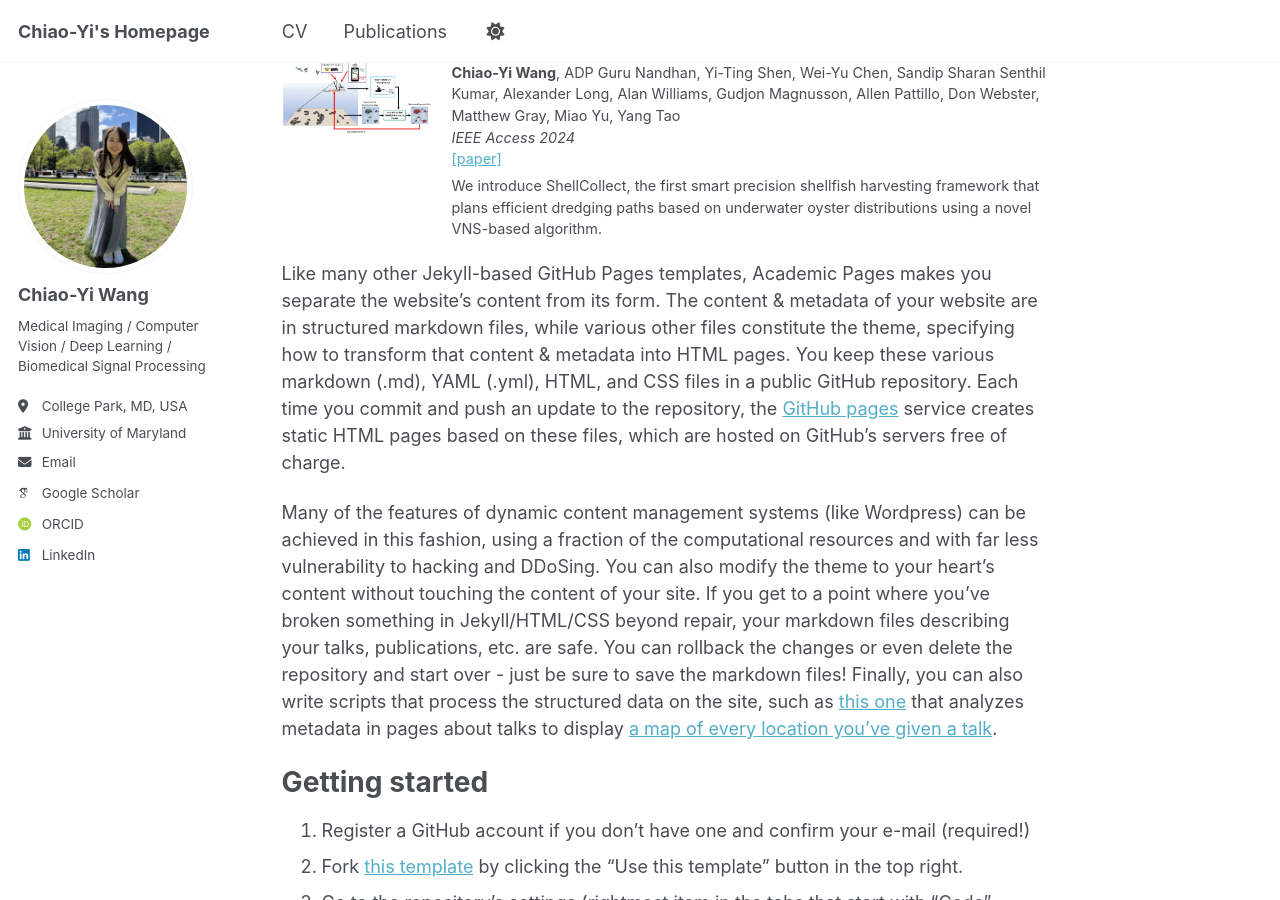
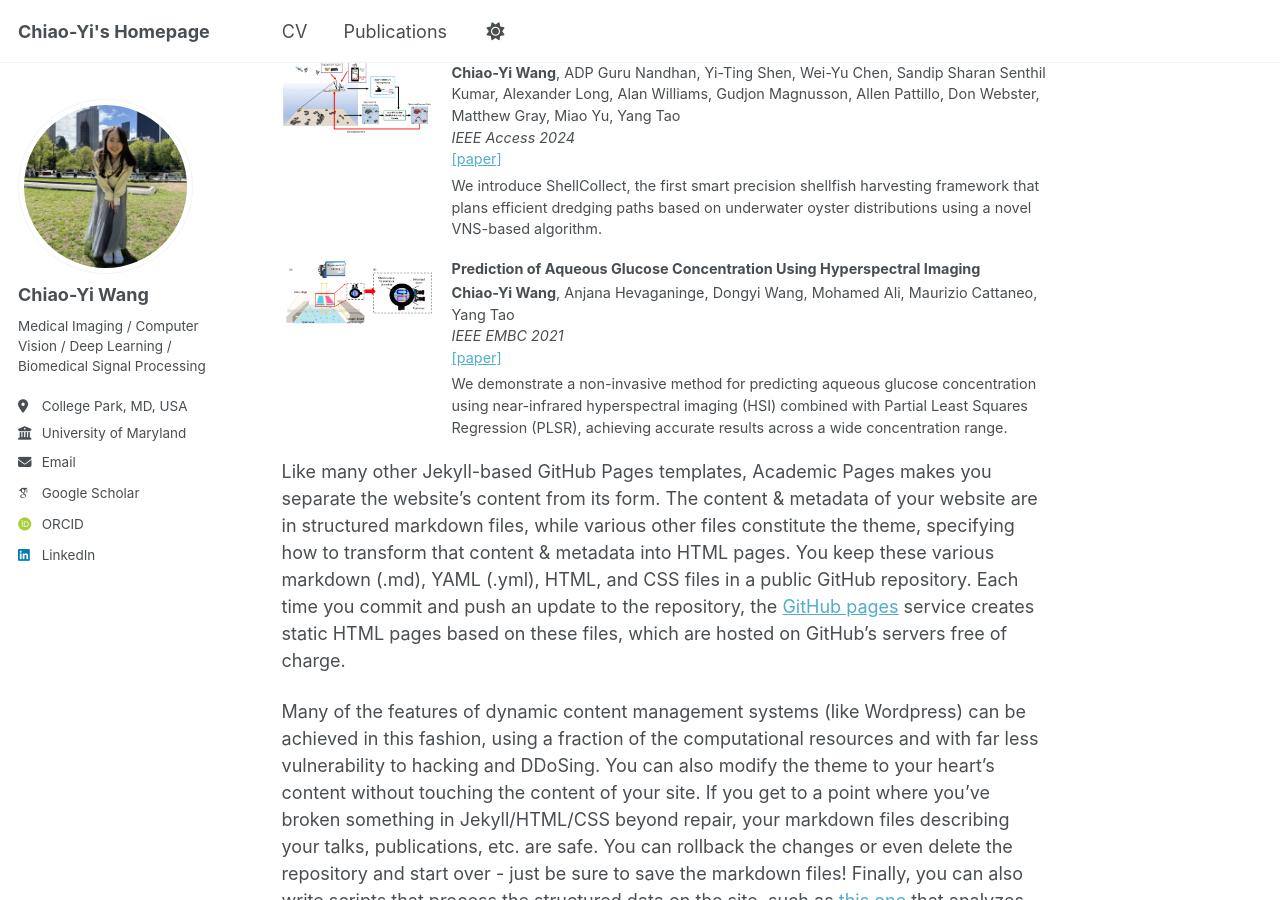
Before and after one commit to chiaoyiwang0424/chiaoyiwang0424.github.io, a Jekyll site: the page built from _pages/about.md, in a window 1280 px wide and 900 px high, scrolled down 909 px. Built offline with Jekyll 4.4.1, drawn with Linux system fonts in a browser that asks for light colours; some web fonts are replaced.

Commit message:
add paper

```diff
--- a/_pages/about.md
+++ b/_pages/about.md
@@ -84,6 +84,29 @@ Publications
   </div>
 </div>
 
+<div style="display: flex; align-items: flex-start; margin-bottom: 20px; position: relative;">
+  <img src="/images/EMBCfig.png" alt="EMBC" style="width: 150px; height: auto; margin-right: 20px; border-radius: 4px;" class="original-image">
+  <div>
+    <h3 style="margin: 0; font-size: 0.8em;">
+      Prediction of Aqueous Glucose Concentration Using Hyperspectral Imaging
+    </h3>
+    <p style="margin: 5px 0; font-size: 0.8em;">
+      <strong>Chiao-Yi Wang</strong>, Anjana Hevaganinge, Dongyi Wang, Mohamed Ali, Maurizio Cattaneo, Yang Tao
+      <br>
+      <em>IEEE EMBC 2021</em>
+      <br>
+      <a href="https://ieeexplore.ieee.org/abstract/document/9630670">[paper]</a>
+    </p>
+    <p style="margin: 0; font-size: 0.8em;">
+      We demonstrate a non-invasive method for predicting aqueous glucose concentration using near-infrared hyperspectral imaging (HSI) combined with Partial Least Squares Regression (PLSR), achieving accurate results across a wide concentration range.
+    </p>
+  </div>
+  <div class="enlarged-image-container">
+    <img src="/images/EMBCfig.png" alt="EMBC Enlarged" class="enlarged-image">
+  </div>
+</div>
+
+
 <style>
 /* Add this CSS to your page or a linked stylesheet */
 .original-image {
```
Also changed, not shown: images/EMBCfig.png (added).
